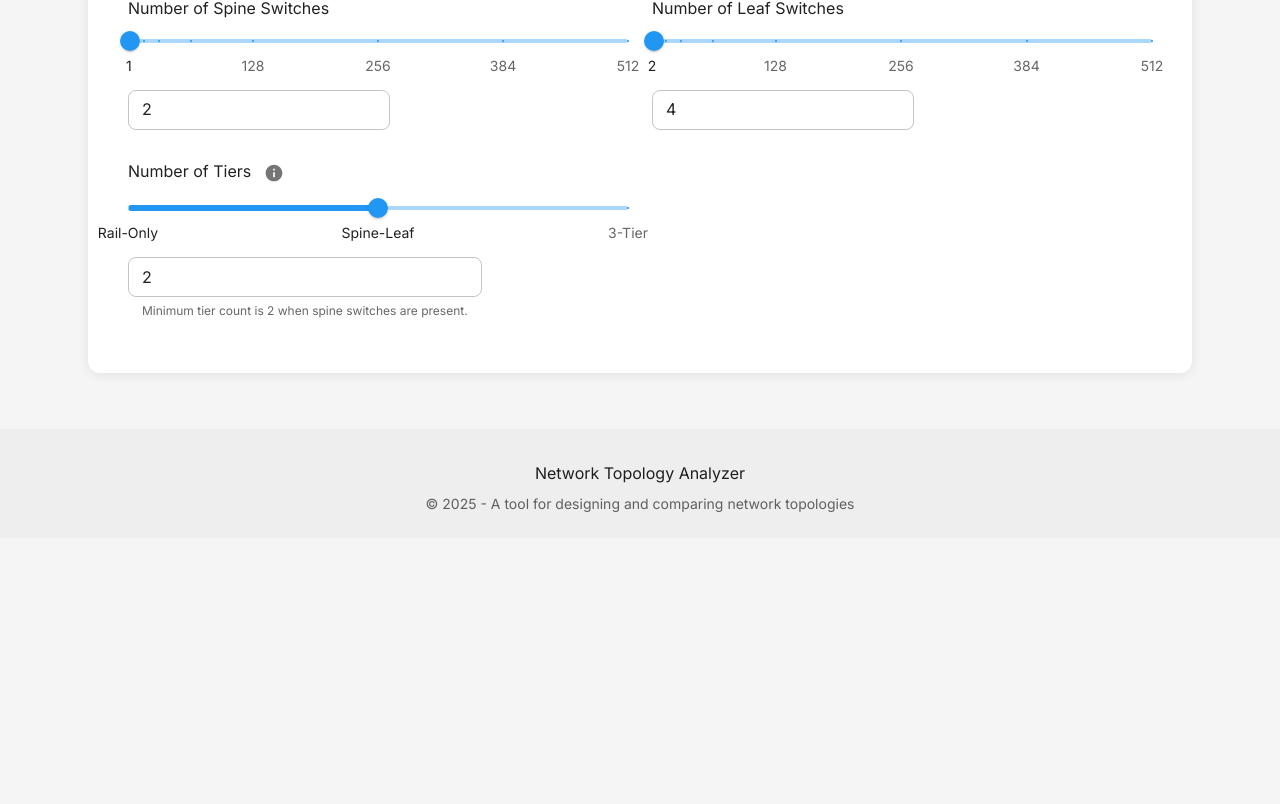
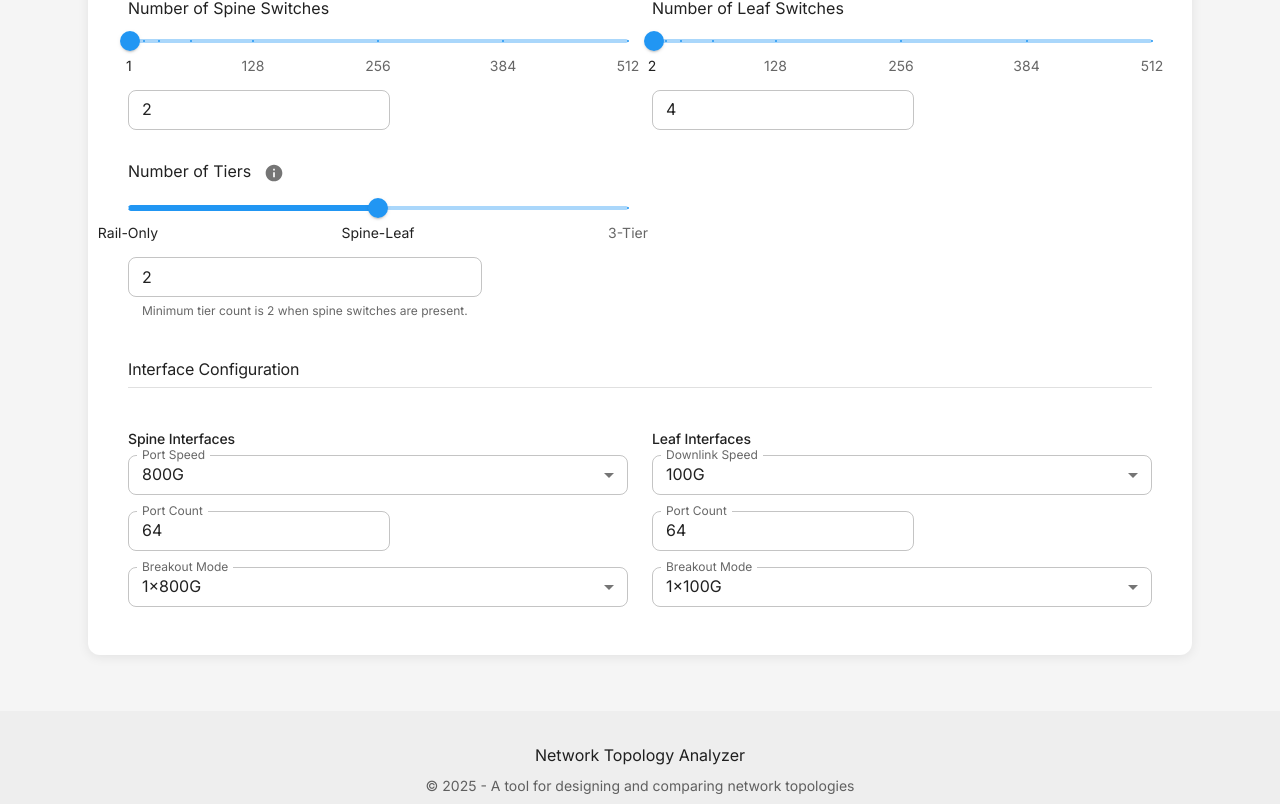
Before and after one commit to n8-sellers/topology-comparison, a React (Create React App) app: page /#/builder in a window 1280 px wide. Shown: the part 527-1331 px from the top of the page. Before the commit the page ends 1065 px from the top, so only its background shows below. Built offline with nearby package versions, Linux system fonts and the light colour scheme; the HTML template or start-up script is replaced by a standard one.

Commit message:
UI: Restore always-visible Interface Configuration (Spine/Leaf) in TopologyForm; Consolidate Cost & Power into Device Selection; CalculationService: immutability + dev-only logs; UI: stack Rack Units correctly; Repo hygiene/docs. Build/tests green.

```diff
--- a/src/components/TopologyBuilder/TopologyForm.tsx
+++ b/src/components/TopologyBuilder/TopologyForm.tsx
@@ -23,6 +23,7 @@ import {
   Chip,
   TooltipProps
 } from '@mui/material';
+import { FormControl, InputLabel, Select, MenuItem } from '@mui/material';
 import SaveIcon from '@mui/icons-material/Save';
 import DeleteIcon from '@mui/icons-material/Delete';
 import ContentCopyIcon from '@mui/icons-material/ContentCopy';
@@ -789,6 +790,150 @@ const TopologyForm = () => {
               />
             </Grid>
           </Grid>
+
+          {/* Interface Configuration */}
+          <Box sx={{ mt: 4 }}>
+            <Typography variant="subtitle1" gutterBottom>Interface Configuration</Typography>
+            <Divider />
+            <Grid container spacing={3} sx={{ mt: 2 }}>
+              {/* Spine Interfaces */}
+              <Grid item xs={12} md={6}>
+                <Typography variant="subtitle2" gutterBottom>Spine Interfaces</Typography>
+
+                {/* Spine Port Speed */}
+                <FormControl fullWidth size="small" sx={{ mb: 2 }}>
+                  <InputLabel id="spine-port-speed-label">Port Speed</InputLabel>
+                  <Select
+                    labelId="spine-port-speed-label"
+                    id="spine-port-speed"
+                    label="Port Speed"
+                    value={topology.configuration.spineConfig.portSpeed}
+                    onChange={(e) => {
+                      const newSpeed = String(e.target.value);
+                      // Update port speed
+                      handleNestedConfigChange('spineConfig', 'portSpeed', newSpeed);
+                      // If current breakout mode isn't valid for new speed, set first available
+                      const bo: Record<string, { type: string; factor: number }[]> =
+                        (topology.configuration.breakoutOptions as any) || {};
+                      const options = bo[newSpeed] || [];
+                      if (
+                        options.length > 0 &&
+                        !options.find((o) => o.type === topology.configuration.spineConfig.breakoutMode)
+                      ) {
+                        handleNestedConfigChange('spineConfig', 'breakoutMode', options[0].type);
+                      }
+                    }}
+                  >
+                    {Object.keys((topology.configuration.breakoutOptions as any) || {}).map((speed) => (
+                      <MenuItem key={speed} value={speed}>{speed}</MenuItem>
+                    ))}
+                  </Select>
+                </FormControl>
+
+                {/* Spine Port Count */}
+                <TextField
+                  label="Port Count"
+                  type="number"
+                  size="small"
+                  value={topology.configuration.spineConfig.portCount}
+                  onChange={(e) =>
+                    handleNestedConfigChange('spineConfig', 'portCount', parseInt(e.target.value) || 0)
+                  }
+                  inputProps={{ min: 1 }}
+                  sx={{ mb: 2 }}
+                />
+
+                {/* Spine Breakout Mode */}
+                <FormControl fullWidth size="small">
+                  <InputLabel id="spine-breakout-mode-label">Breakout Mode</InputLabel>
+                  <Select
+                    labelId="spine-breakout-mode-label"
+                    id="spine-breakout-mode"
+                    label="Breakout Mode"
+                    value={topology.configuration.spineConfig.breakoutMode}
+                    onChange={(e) =>
+                      handleNestedConfigChange('spineConfig', 'breakoutMode', String(e.target.value))
+                    }
+                  >
+                    {(((topology.configuration.breakoutOptions as any) || {})[
+                      topology.configuration.spineConfig.portSpeed
+                    ] || []).map((opt: any) => (
+                      <MenuItem key={opt.type} value={opt.type}>{opt.type}</MenuItem>
+                    ))}
+                  </Select>
+                </FormControl>
+              </Grid>
+
+              {/* Leaf Interfaces */}
+              <Grid item xs={12} md={6}>
+                <Typography variant="subtitle2" gutterBottom>Leaf Interfaces</Typography>
+
+                {/* Leaf Downlink Speed */}
+                <FormControl fullWidth size="small" sx={{ mb: 2 }}>
+                  <InputLabel id="leaf-downlink-speed-label">Downlink Speed</InputLabel>
+                  <Select
+                    labelId="leaf-downlink-speed-label"
+                    id="leaf-downlink-speed"
+                    label="Downlink Speed"
+                    value={topology.configuration.leafConfig.downlinkSpeed}
+                    onChange={(e) => {
+                      const newSpeed = String(e.target.value);
+                      handleNestedConfigChange('leafConfig', 'downlinkSpeed', newSpeed);
+                      // If current leaf breakout mode not valid for new speed, set first available if present
+                      const bo: Record<string, { type: string; factor: number }[]> =
+                        (topology.configuration.breakoutOptions as any) || {};
+                      const options = bo[newSpeed] || [];
+                      const currentLeafMode = (topology.configuration.leafConfig as any).breakoutMode;
+                      if (options.length > 0 && (!currentLeafMode || !options.find((o) => o.type === currentLeafMode))) {
+                        handleNestedConfigChange('leafConfig', 'breakoutMode', options[0].type);
+                      }
+                    }}
+                  >
+                    {Object.keys((topology.configuration.breakoutOptions as any) || {}).map((speed) => (
+                      <MenuItem key={speed} value={speed}>{speed}</MenuItem>
+                    ))}
+                  </Select>
+                </FormControl>
+
+                {/* Leaf Port Count */}
+                <TextField
+                  label="Port Count"
+                  type="number"
+                  size="small"
+                  value={topology.configuration.leafConfig.portCount}
+                  onChange={(e) =>
+                    handleNestedConfigChange('leafConfig', 'portCount', parseInt(e.target.value) || 0)
+                  }
+                  inputProps={{ min: 1 }}
+                  sx={{ mb: 2 }}
+                />
+
+                {/* Leaf Breakout Mode (optional) */}
+                {(((topology.configuration.breakoutOptions as any) || {})[
+                  topology.configuration.leafConfig.downlinkSpeed
+                ] || []).length > 0 && (
+                  <FormControl fullWidth size="small">
+                    <InputLabel id="leaf-breakout-mode-label">Breakout Mode</InputLabel>
+                    <Select
+                      labelId="leaf-breakout-mode-label"
+                      id="leaf-breakout-mode"
+                      label="Breakout Mode"
+                      value={(topology.configuration.leafConfig as any).breakoutMode || ''}
+                      onChange={(e) =>
+                        handleNestedConfigChange('leafConfig', 'breakoutMode', String(e.target.value))
+                      }
+                    >
+                      {(((topology.configuration.breakoutOptions as any) || {})[
+                        topology.configuration.leafConfig.downlinkSpeed
+                      ] || []).map((opt: any) => (
+                        <MenuItem key={opt.type} value={opt.type}>{opt.type}</MenuItem>
+                      ))}
+                    </Select>
+                  </FormControl>
+                )}
+              </Grid>
+            </Grid>
+          </Box>
         </TabPanel>
 
         {/* Render other tabs */}
```
